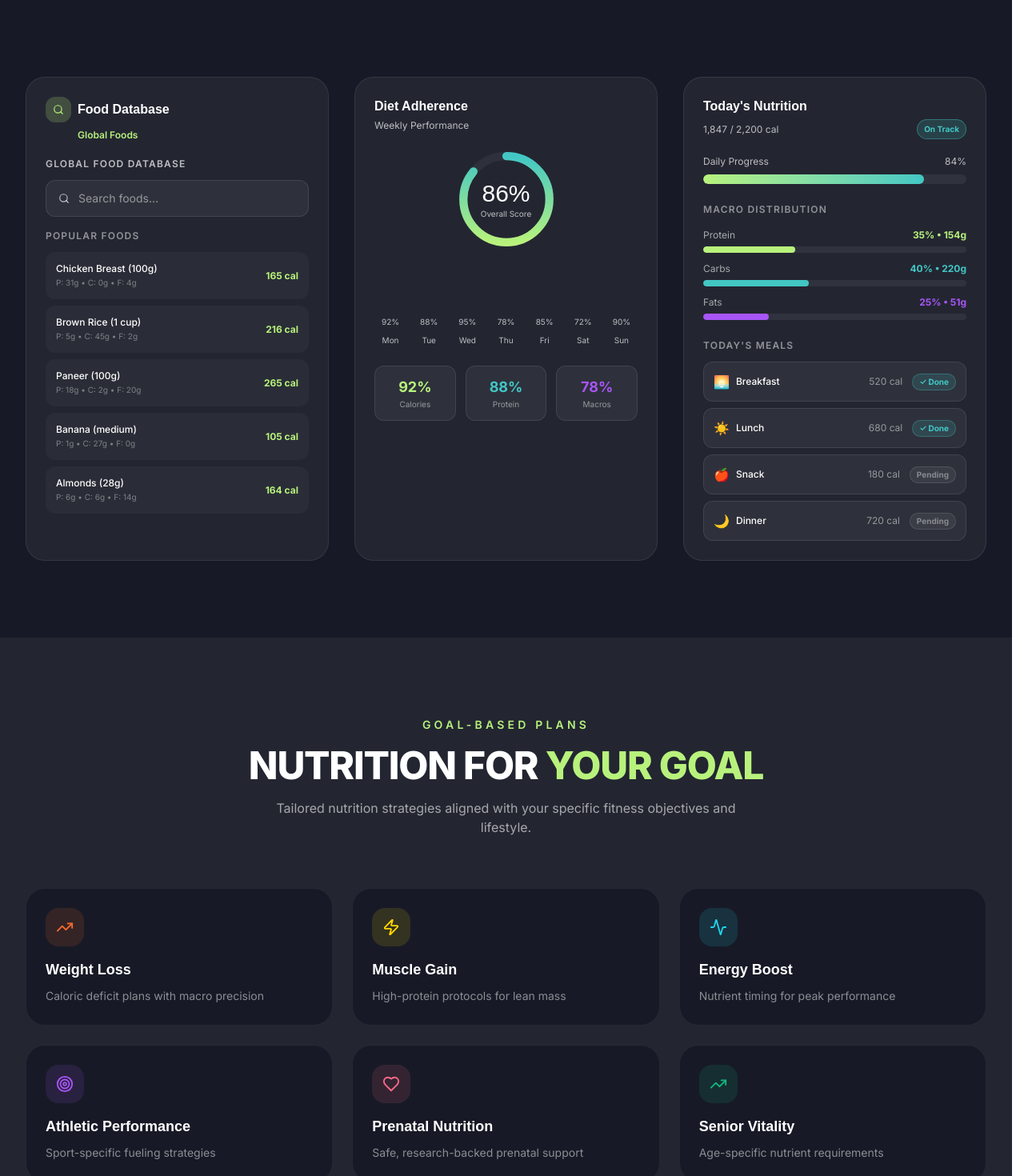
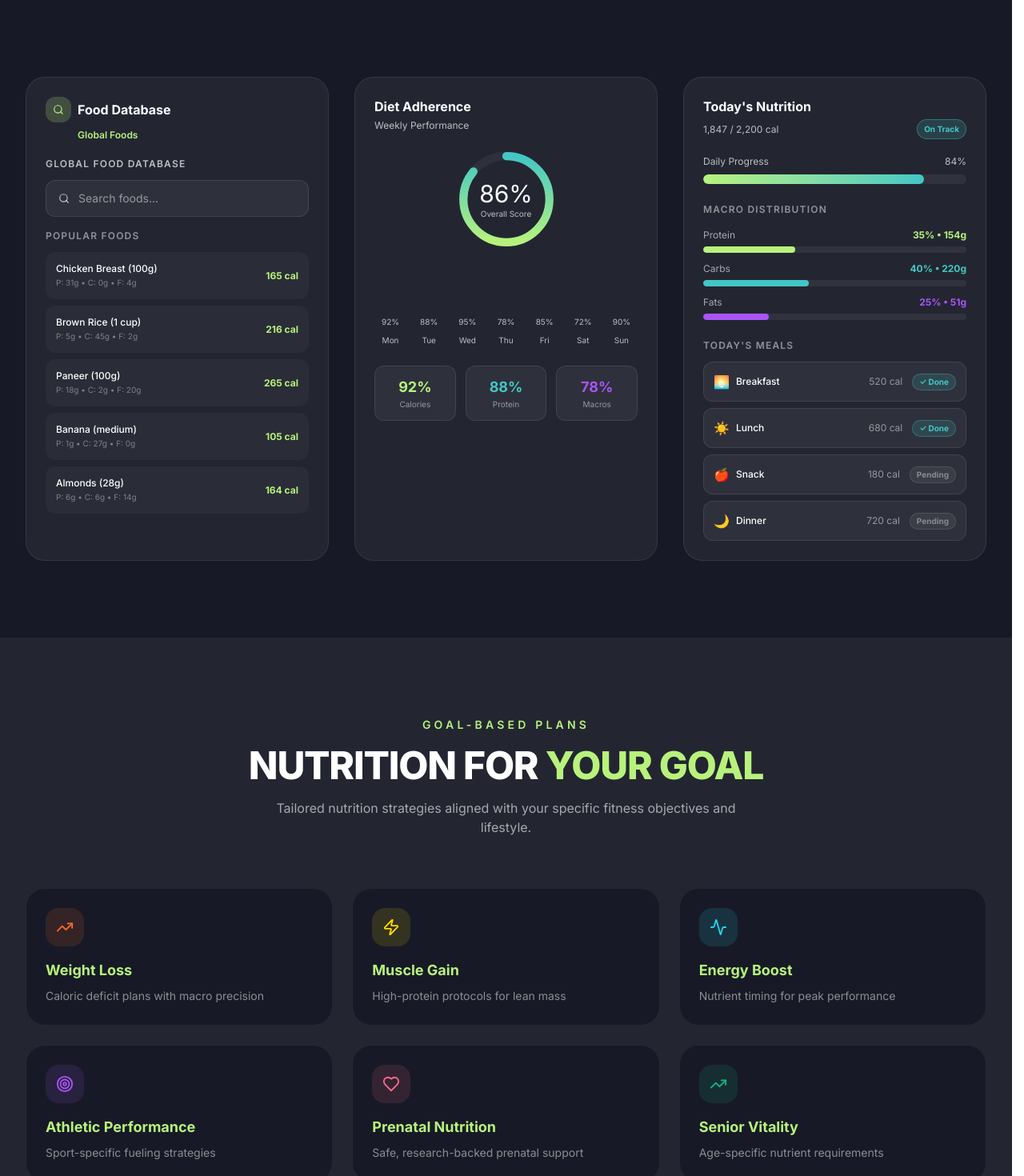
Before and after one commit to sculptandstrive/Company-website, a React (Vite) app: page /nutrition in a window 1280 px wide. Shown: the part 680-2150 px from the top of the page at 80% size. Built offline with nearby package versions, Linux system fonts and the light colour scheme; no server answers.

Commit message:
Update 3 files

```diff
--- a/src/app/pages/AssessmentDetails.tsx
+++ b/src/app/pages/AssessmentDetails.tsx
@@ -73,7 +73,7 @@ export const AssessmentDetails = () => {
       transition={{ duration: 0.8 }}
     >
       {/* Small Label */}
-      <span className="mb-4 inline-block text-sm font-semibold uppercase tracking-[0.3em] text-[#B8F27C]">
+      <span className="mb-4 ml-1 inline-block text-sm font-semibold uppercase tracking-[0.3em] text-[#B8F27C]">
         Fitness Assessment
       </span>
 
@@ -97,7 +97,7 @@ export const AssessmentDetails = () => {
       <div className="mt-7 flex flex-col gap-3 sm:flex-row">
         <Link
           to="/assessments"
-          className="group inline-flex items-center justify-center gap-2 px-6 py-3 min-h-11 rounded-sculpt-button bg-white text-sculpt-coral text-sm md:text-base font-bold transition-all duration-200 hover:brightness-95 focus-visible:outline focus-visible:outline-2 focus-visible:outline-offset-2 focus-visible:outline-sculpt-lime"
+          className="group inline-flex items-center justify-center gap-2 px-5 py-4 bg-[#FFFFFF] rounded-lg text-[#FF6B5E] font-semibold hover:bg-[#FF6B5E] hover:text-white hover:shadow-[0_8px_30px_rgba(255,107,94,0.35)] transition-all duration-300"
         >
           Start Your Assessment
           <ArrowRight
--- a/src/app/pages/Nutrition.tsx
+++ b/src/app/pages/Nutrition.tsx
@@ -154,7 +154,7 @@ export function Nutrition() {
                     <Search size={14} className="text-[#B8F27C]" />
                   </div>
                   <h3
-                    style={{ fontFamily: "'Montserrat', sans-serif" }}
+
                     className="font-bold text-white text-base"
                   >
                     Food Database
@@ -238,7 +238,7 @@ export function Nutrition() {
             <FadeIn delay={0.1} className="xl:col-span-1">
               <div className="rounded-3xl bg-[#232631] border border-white/8 p-6 h-full">
                 <h3
-                  style={{ fontFamily: "'Montserrat', sans-serif" }}
+
                   className="font-bold text-white text-base mb-1"
                 >
                   Diet Adherence
@@ -284,7 +284,7 @@ export function Nutrition() {
                     </svg>
                     <div className="absolute inset-0 flex flex-col items-center justify-center rotate-0">
                       <div
-                        style={{ fontFamily: "'Bebas Neue', sans-serif" }}
+
                         className="text-3xl text-white"
                       >
                         86%
@@ -349,7 +349,7 @@ export function Nutrition() {
             <FadeIn delay={0.2} className="xl:col-span-1">
               <div className="rounded-3xl bg-[#232631] border border-white/9 p-6 h-full">
                 <h3
-                  style={{ fontFamily: "'Montserrat', sans-serif" }}
+
                   className="font-bold text-white text-base mb-1"
                 >
                   Today's Nutrition
@@ -480,8 +480,8 @@ export function Nutrition() {
                     <goal.icon size={22} style={{ color: goal.color }} />
                   </div>
                   <h3
-                    style={{ fontFamily: "'Montserrat', sans-serif" }}
-                    className="font-bold text-white mb-2"
+
+                    className="font-bold text-[#B8F27C] mb-2"
                   >
                     {goal.label}
                   </h3>
--- a/src/app/pages/ViewAllPrograms.tsx
+++ b/src/app/pages/ViewAllPrograms.tsx
@@ -184,13 +184,13 @@ export const ViewAllPrograms = () => {
 
             {/* Heading */}
             <h1 className="mb-7 text-4xl font-extrabold leading-[0.95] tracking-tight text-white sm:text-5xl md:text-6xl lg:text-6xl">
-              BUILD YOUR KNOWLEDGE.
+              BUILD YOUR KNOWLEDGE
               <br />
               <span className="mt-3 inline-block bg-gradient-to-r from-[#B8F27C] to-[#42C7C5] bg-clip-text text-transparent">
-                SHAPE YOUR CAREER.
+                SHAPE YOUR CAREER
               </span>
               <br />
-              <span className="mt-3 inline-block">TRANSFORM LIVES.</span>
+              <span className="mt-3 inline-block">TRANSFORM LIVES</span>
             </h1>
 
             {/* Description */}
```
